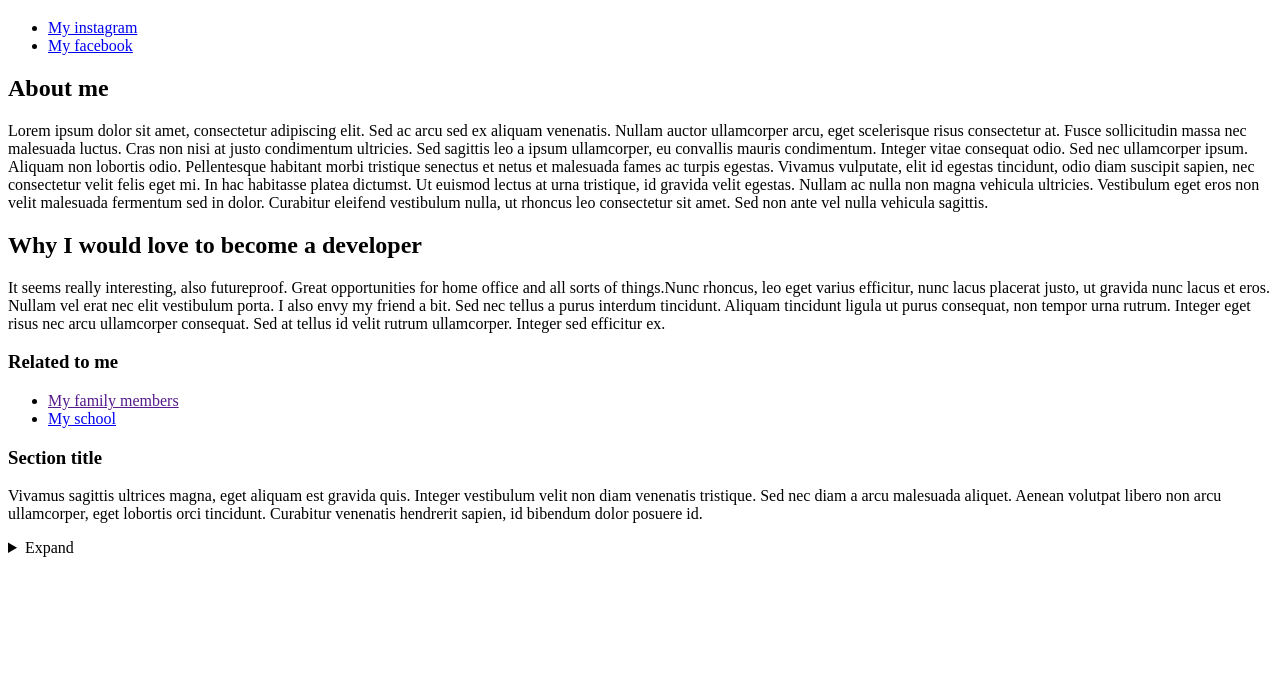
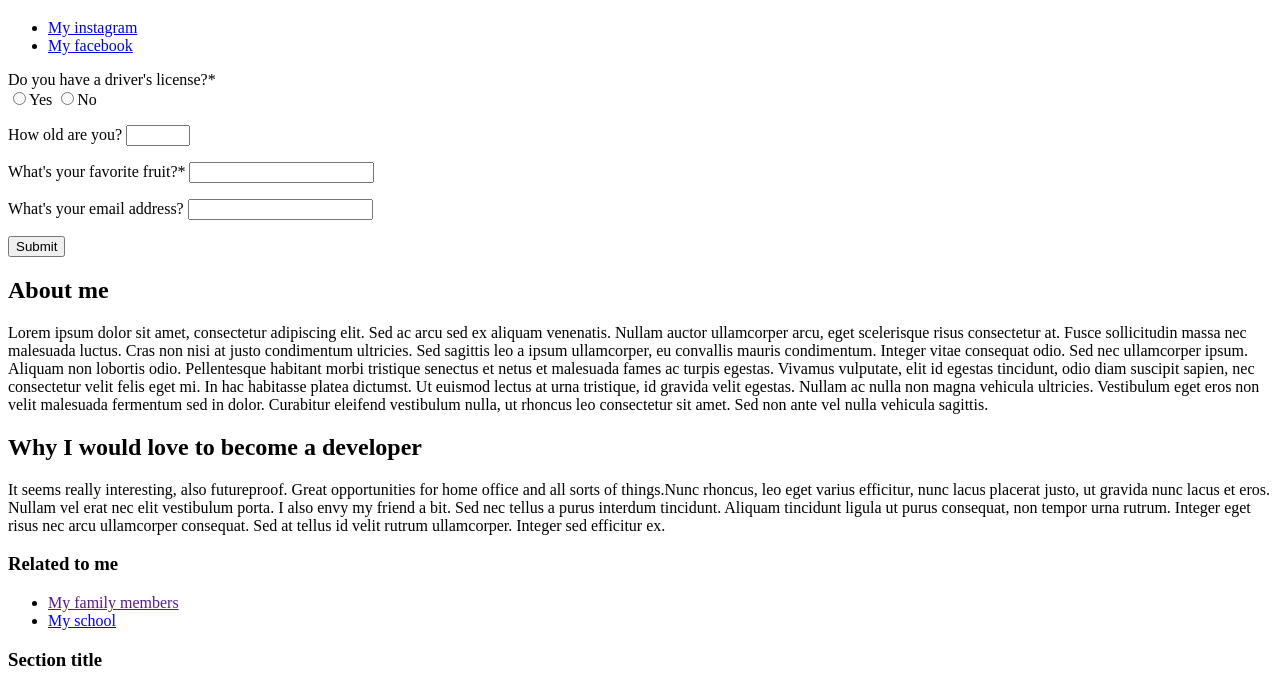
Before and after one commit to CseriLevente/Semantic-html, a plain HTML site: page index.html in a window 1280 px wide. Shown: the part 61-747 px from the top of the page. Drawn offline with Linux system fonts and the light colour scheme.

Commit message:
Client-side Form Validation

```diff
--- a/index.html
+++ b/index.html
@@ -4,6 +4,7 @@
         <meta charset="UTF-8">
         <meta name="viewport" content="width=device-width, initial-scale=1.0">
         <title>Semantic</title>
+        <link rel="stylesheet" href="style.css">
     </head>
     <h1>Welcome to my site</h1>
     <body>
@@ -14,6 +15,60 @@
             </ul>
         </nav>
 
+        <form>
+            <div>
+              <div>
+                Do you have a driver's license?<span aria-label="required">*</span>
+              </div>
+              <input type="radio" required name="driver" id="r1" value="yes" /><label
+                for="r1"
+                >Yes</label
+              >
+              <input type="radio" required name="driver" id="r2" value="no" /><label
+                for="r2"
+                >No</label
+              >
+            </div>
+            <p>
+              <label for="n1">How old are you?</label>
+
+              <input
+                type="number"
+                min="9"
+                max="120"
+                step="1"
+                id="n1"
+                name="age"
+                pattern="\d+" />
+            </p>
+            <p>
+              <label for="t1"
+                >What's your favorite fruit?<span aria-label="required">*</span></label
+              >
+              <input
+                type="text"
+                id="t1"
+                name="fruit"
+                list="l1"
+                required
+                pattern="[Bb]anana|[Cc]herry|[Aa]pple|[Ss]trawberry|[Ll]emon|[Oo]range" />
+              <datalist id="l1">
+                <option>Banana</option>
+                <option>Cherry</option>
+                <option>Apple</option>
+                <option>Strawberry</option>
+                <option>Lemon</option>
+                <option>Orange</option>
+              </datalist>
+            </p>
+            <p>
+              <label for="t2">What's your email address?</label>
+              <input type="email" id="t2" name="email" />
+            </p>
+            <div>
+              <button>Submit</button>
+            </div>
+          </form>
     <main>
         <h2>About me</h2>
         <p>Lorem ipsum dolor sit amet, consectetur adipiscing elit. Sed ac arcu sed ex aliquam venenatis. Nullam auctor ullamcorper arcu, eget scelerisque risus consectetur at. Fusce sollicitudin massa nec malesuada luctus. Cras non nisi at justo condimentum ultricies. Sed sagittis leo a ipsum ullamcorper, eu convallis mauris condimentum. Integer vitae consequat odio. Sed nec ullamcorper ipsum. Aliquam non lobortis odio. Pellentesque habitant morbi tristique senectus et netus et malesuada fames ac turpis egestas. Vivamus vulputate, elit id egestas tincidunt, odio diam suscipit sapien, nec consectetur velit felis eget mi. In hac habitasse platea dictumst. Ut euismod lectus at urna tristique, id gravida velit egestas. Nullam ac nulla non magna vehicula ultricies. Vestibulum eget eros non velit malesuada fermentum sed in dolor. Curabitur eleifend vestibulum nulla, ut rhoncus leo consectetur sit amet. Sed non ante vel nulla vehicula sagittis.</p>
--- /dev/null
+++ b/style.css
@@ -0,0 +1 @@
+}
```
Lines whose indentation alone changed are shown as unchanged.
